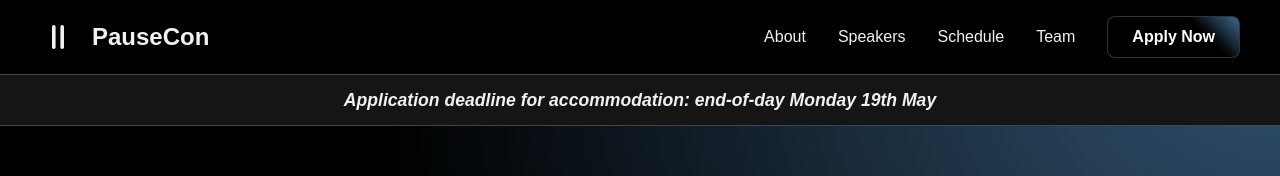
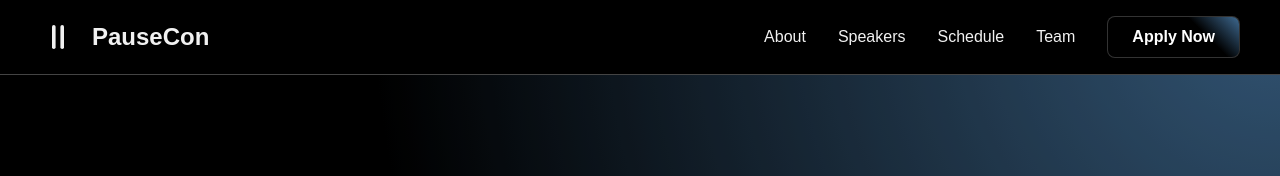
Before and after one commit to UFO-101/pausecon, a React (Vite) app: page / in a window 1280 px wide. Shown: the top 176 px of the page. Built offline with nearby package versions, Linux system fonts and the light colour scheme.

Commit message:
Remove deadline banner.

```diff
--- a/src/artifacts/default.tsx
+++ b/src/artifacts/default.tsx
@@ -197,24 +197,6 @@ export default function PauseConLanding() {
 
       {/* Spacer for fixed navbar */}
       <div style={{ height: navHeight }} />
-
-      {/* Accommodation Deadline Banner */}
-      <div style={{
-        backgroundColor: colors.cardBackground,
-        padding: '0.75rem 0',
-        textAlign: 'center',
-        borderBottom: `1px solid ${colors.cardBorder}`,
-      }}>
-        <p style={{
-          margin: 0,
-          fontSize: '1.1rem',
-          color: colors.text
-        }}>
-          <span style={{ fontWeight: 700, fontStyle: 'italic' }}>
-            Application deadline for accommodation: end-of-day Monday 19th May
-          </span>
-        </p>
-      </div>
 
       {/* Hero Section */}
       <section id="home" style={{ paddingTop: '10rem', paddingBottom: '5rem', textAlign: 'center', padding: '10rem 1rem 5rem', background: 'rgba(0, 0, 0, 0.2)' }}>
```
